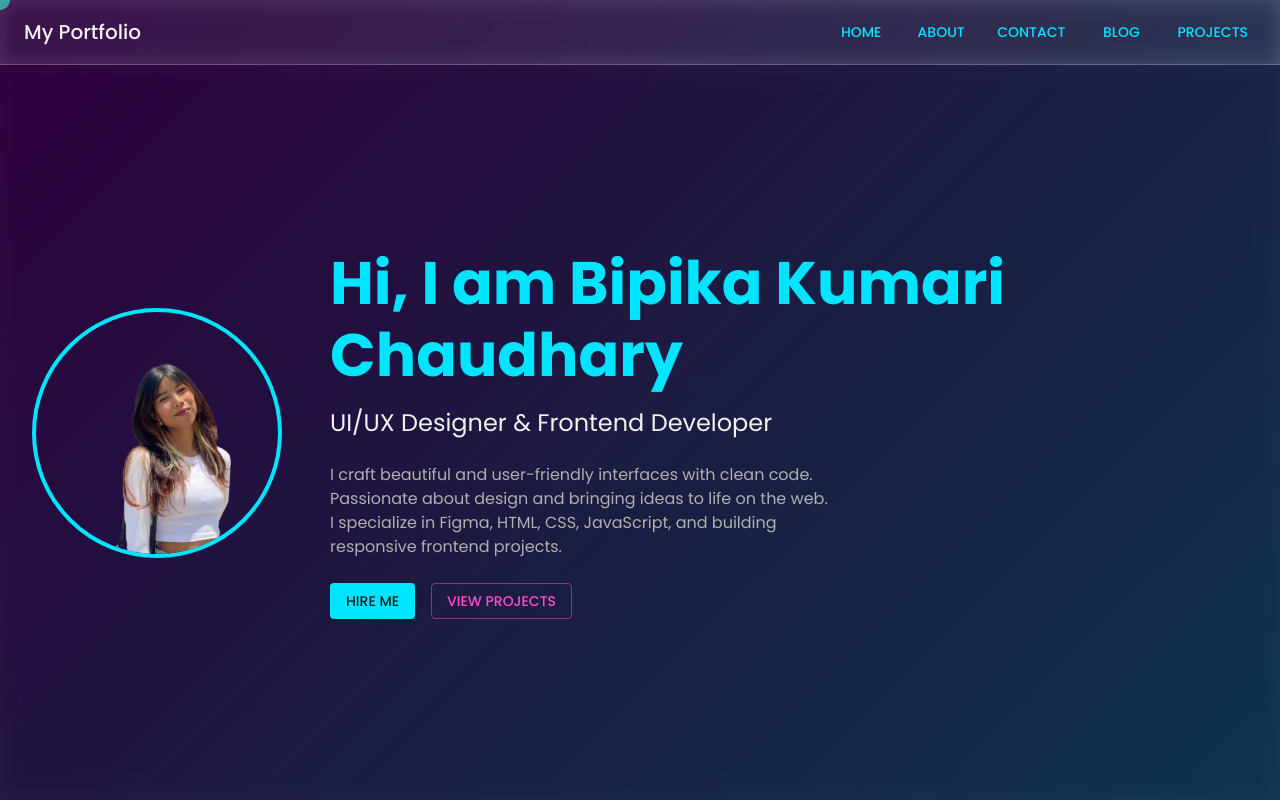
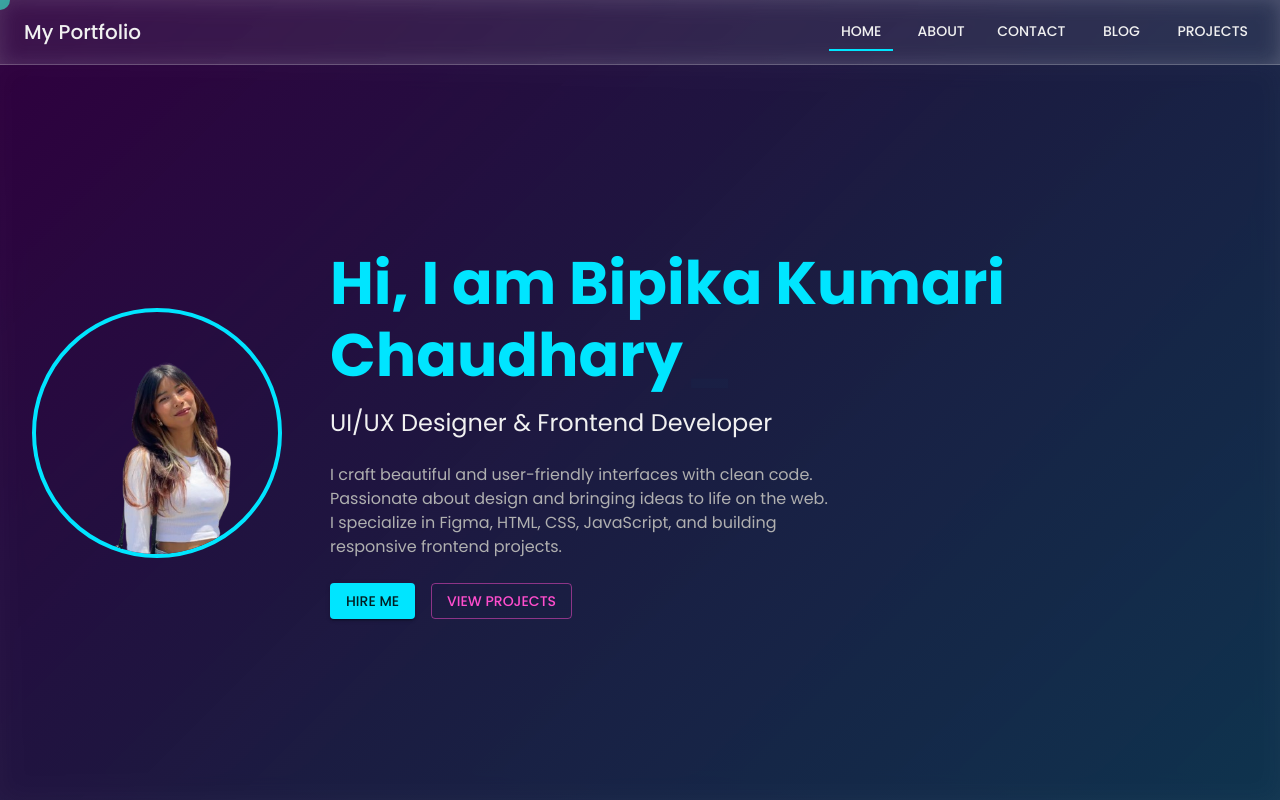
Before and after one commit to bipin-Pariyar2003/phuchuu_portfolio, a React (Vite) app: page / in a window 1280 px wide. Built offline with nearby package versions, Linux system fonts and the light colour scheme; a web font is replaced by a local one.

Commit message:
navbar active link color changed to blue

```diff
--- a/src/components/Navbar/index.jsx
+++ b/src/components/Navbar/index.jsx
@@ -13,10 +13,11 @@ import {
   ListItemText,
 } from "@mui/material";
 import MenuIcon from "@mui/icons-material/Menu";
-import { useNavigate } from "react-router-dom";
+import { useNavigate, useLocation } from "react-router-dom";
 
 function Navbar() {
   const navigate = useNavigate();
+  const location = useLocation(); // 👈 get current route
   const [mobileOpen, setMobileOpen] = useState(false);
 
   const handleDrawerToggle = () => {
@@ -40,7 +41,13 @@ function Navbar() {
         {navItems.map((item) => (
           <ListItem key={item.label} disablePadding>
             <ListItemButton
-              sx={{ textAlign: "center" }}
+              sx={{
+                textAlign: "center",
+                borderBottom:
+                  location.pathname === item.path
+                    ? "2px solid #00e5ff"
+                    : "2px solid transparent",
+              }}
               onClick={() => navigate(item.path)}
             >
               <ListItemText primary={item.label} sx={{ color: "#f1f1f1" }} />
@@ -73,8 +80,18 @@ function Navbar() {
             {navItems.map((item) => (
               <Button
                 key={item.label}
-                color="primary"
                 onClick={() => navigate(item.path)}
+                sx={{
+                  color: "#f1f1f1",
+                  borderBottom:
+                    location.pathname === item.path
+                      ? "2px solid #00e5ff"
+                      : "2px solid transparent",
+                  borderRadius: 0,
+                  "&:hover": {
+                    borderBottom: "2px solid #00e5ff",
+                  },
+                }}
               >
                 {item.label}
               </Button>
```
